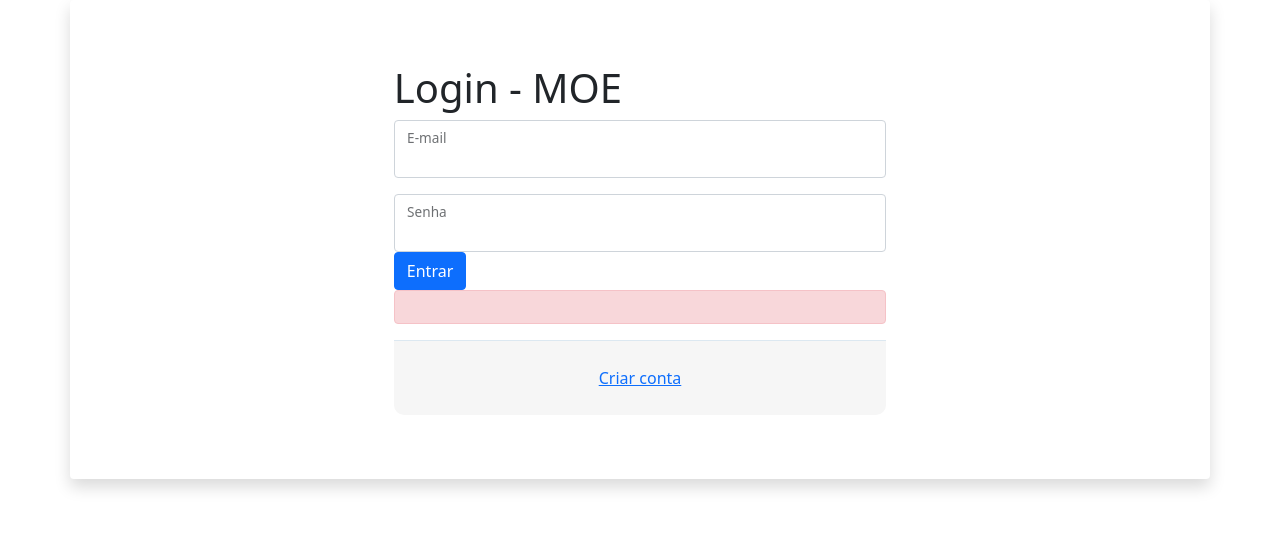
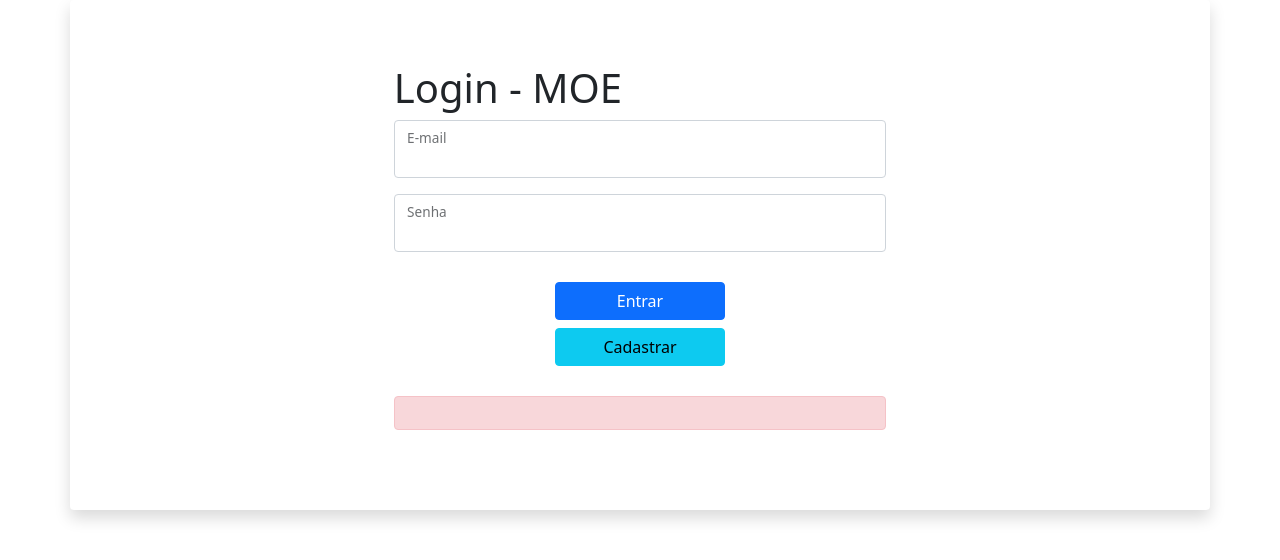
Before and after one commit to laazevedo/MOE, a CodeIgniter 4 app: template app/Views/login.php in a window 1280 px wide. Shown: the top 560 px of the page. Run offline with PHP 8.4 and a stand-in for CodeIgniter, Linux system fonts and the light colour scheme; the template is opened without the code that fills it, so the values that code supplies are empty; some libraries are stand-ins or nearby versions.

Commit message:
Pagina de Login

```diff
--- a/app/Views/login.php
+++ b/app/Views/login.php
@@ -7,10 +7,21 @@
     <meta name="viewport" content="width=device-width, initial-scale=1">
 
     <!-- Bootstrap CSS -->
-    <link rel="stylesheet" href="css/style.css">
+    <link rel="stylesheet" href="/public/css/style.css">
     <link href="https://cdn.jsdelivr.net/npm/bootstrap@5.0.0-beta3/dist/css/bootstrap.min.css" rel="stylesheet" integrity="sha384-eOJMYsd53ii+scO/bJGFsiCZc+5NDVN2yr8+0RDqr0Ql0h+rP48ckxlpbzKgwra6" crossorigin="anonymous">
 
     <title>Login</title>
+    <style>
+	body,
+		html {
+			margin: 50;
+			padding: 50;
+			height: 100%;
+		}
+        #spacing{
+            padding: 30px;
+        }
+	</style>
 </head>
 
 <body class="justify-content-around">
@@ -30,21 +41,27 @@
                                     <input type="email" class="form-control" id="email" name="email" required>
                                     <label for="floatingInput">E-mail</label>
                                 </div>
+
                                 <div class="form-floating">
                                     <input type="password" class="form-control" id="senha" name="senha" minlength="6" required>
                                     <label for="floatingPassword">Senha</label>
-                                    <button type="submit" class="btn btn-primary">Entrar</button>
                                 </div>
+
+                                <div class="mx-auto" id="spacing" style="width: 400px;">
+                                    <div class="d-grid gap-2 col-6 mx-auto">
+                                        <button class="btn btn-primary" type="button submit">Entrar</button>
+                                        <a class="btn  btn-info" href="cadastro" role="button">Cadastrar</a>
+                                    </div>
+                                </div>
+
+
                                 <?php if (isset($validacao)) : ?>
                                     <div class="alert alert-danger" role="alert">
                                         <?= $validacao->listErrors() ?>
                                     </div>
                                 <?php endif; ?>
+
                             </form>
-                            <div id="formFooter">
-                                <!-- TODO - Ajustar class -->
-                                <a href="cadastro">Criar conta</a>
-                            </div>
                         </div>
                     </div>
                 </div>
```
